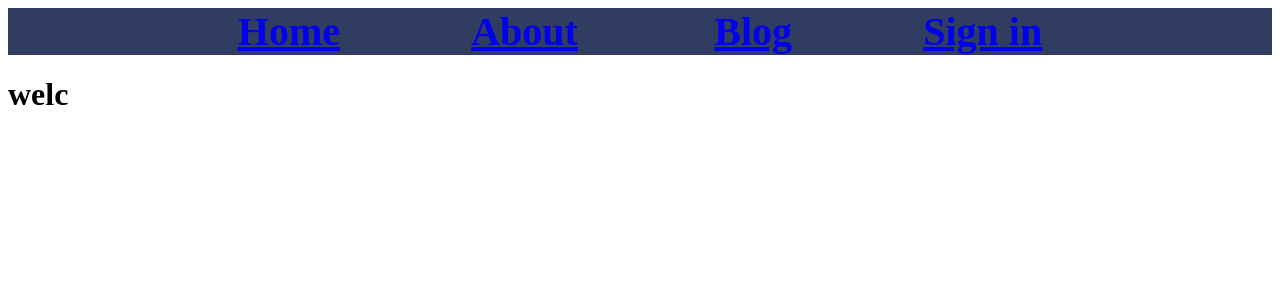
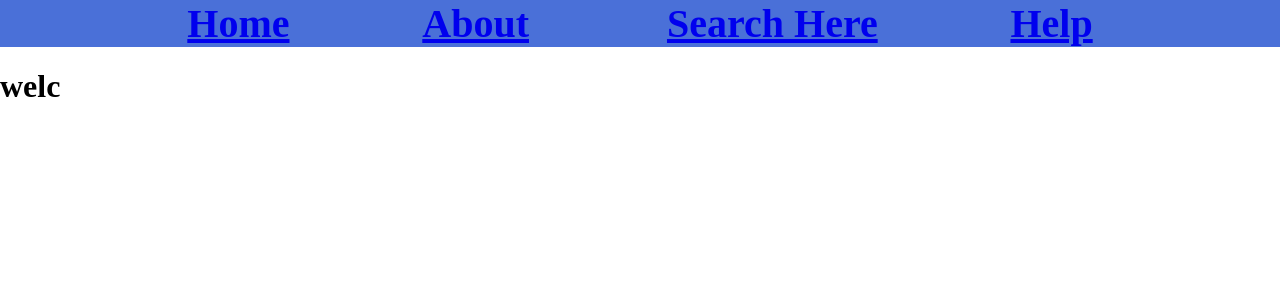
Before and after one commit to jackmenty/2024_project, a Flask app: page / in a window 1280 px wide. Shown: the top 300 px of the page. Run offline with Flask 3, Linux system fonts and the light colour scheme.

Commit message:
fully spaced navbar & padding + new pages

```diff
--- a/Routes.py
+++ b/Routes.py
@@ -7,6 +7,10 @@ app = Flask(__name__)
 @app.route('/')
 def homepage():
     return render_template('layout.html')
+
+@app.route('/about')
+def aboutpage():
+    return render_template('about.html')
 
 @app.route('/search')
 def searchpage():
--- a/static/style.css
+++ b/static/style.css
@@ -1,7 +1,7 @@
 nav {
     font-size: 120%;
     font-weight: bolder;
-    background-color: #303D60;
+    background-color: #4a70d8;
     color: white;
 }
 
@@ -35,3 +35,8 @@ nav ul a:hover {
     color: white;
     text-decoration: none;
 }
+
+body {
+    margin: 0;
+    padding: 0;
+}
--- a/templates/about.html
+++ b/templates/about.html
@@ -0,0 +1,4 @@
+{% extends 'layout.html' %}
+{% block content %}
+<h1>We are 🛏🛏🛏🛏</h1>
+{% endblock %}
--- a/templates/layout.html
+++ b/templates/layout.html
@@ -2,7 +2,7 @@
 <html>
 
 <head>
-    <title> Trash website</title>
+    <title> Trashed Questions</title>
     <link rel="stylesheet" href="/static/style.css" />
 </head>
 
--- a/templates/navbar.html
+++ b/templates/navbar.html
@@ -1,6 +1,6 @@
 <ul>
-    <li><a href="#">Home</a></li>
-    <li><a href="#">About</a> </li>
-    <li><a href="#">Blog</a></li>
-    <li><a href="#">Sign in</a></li>
+    <li><a href="/">Home</a></li>
+    <li><a href="/about">About</a> </li>
+    <li><a href="#">Search Here</a></li>
+    <li><a href="#">Help</a></li>
 </ul>
```
Also changed, not shown: templates/item.html (added), templates/search.html (added).
